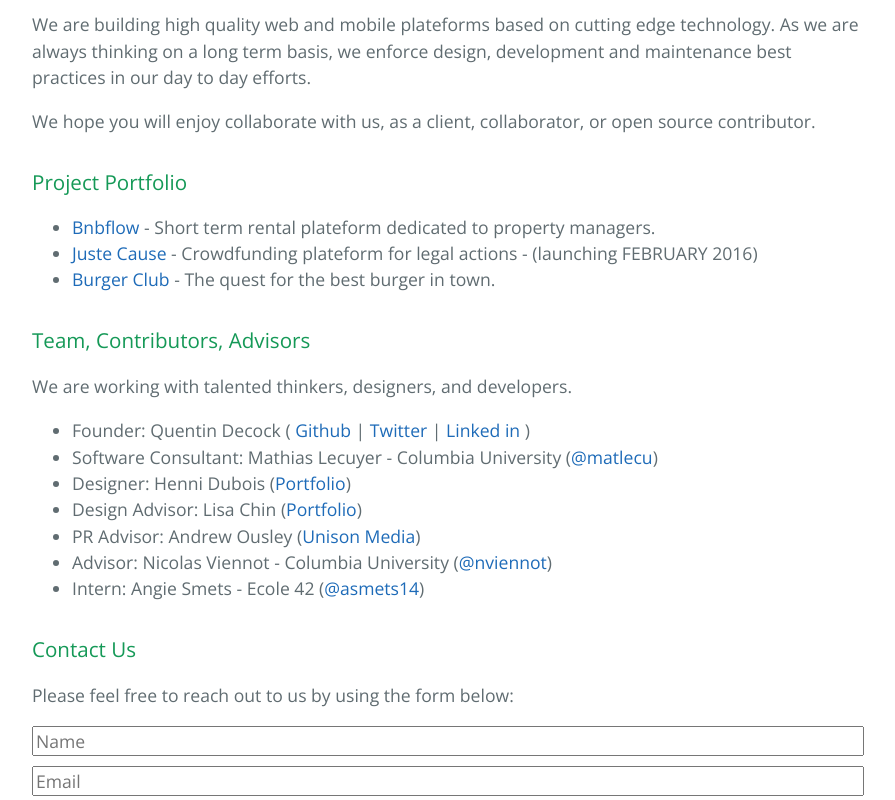
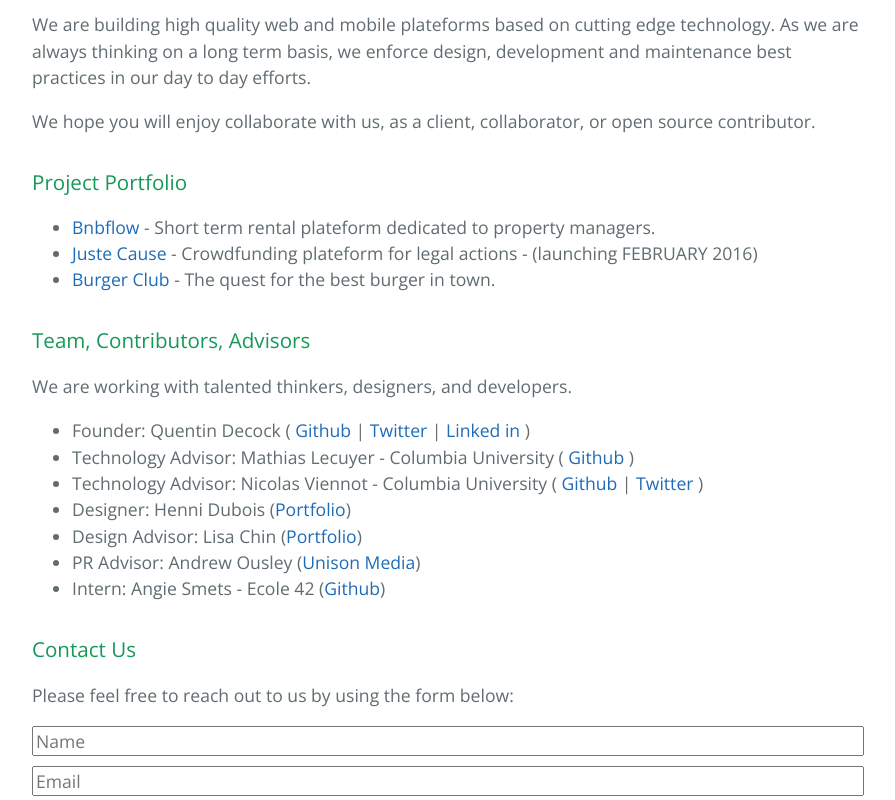
Before and after one commit to quentindecock/peers_and_peers, a plain HTML site: page index.html in a window 1280 px wide. Shown: the part 456-1256 px from the top of the page, without its empty margins (192-1087 px from the left). Drawn offline with nearby package versions, Linux system fonts and the light colour scheme.

Commit message:
update copy and links

```diff
--- a/index.html
+++ b/index.html
@@ -82,12 +82,22 @@
           <a href='https://www.linkedin.com/in/quentin-decock-4940b616' target='_blank'>Linked in</a>
           )
         </li>
-        <li>Software Consultant: Mathias Lecuyer - Columbia University (<a href='https://github.com/matlecu' target='_blank'>@matlecu</a>)</li>
+        <li>Technology Advisor: Mathias Lecuyer - Columbia University
+          (
+            <a href='https://github.com/matlecu' target='_blank'>Github</a>
+          )
+        </li>
+        <li>Technology Advisor: Nicolas Viennot - Columbia University
+          (
+            <a href='https://github.com/nviennot' target='_blank'>Github</a>
+            |
+            <a href='https://twitter.com/nviennot' target='_blank'>Twitter</a>
+          )
+        </li>
         <li>Designer: Henni Dubois (<a href='http://www.hennidubois.com/' target='_blank'>Portfolio</a>)</li>
         <li>Design Advisor: Lisa Chin (<a href='http://www.lisachin.com/' target='_blank'>Portfolio</a>)</li>
         <li>PR Advisor: Andrew Ousley (<a href='http://www.unison.media/' target='_blank'>Unison Media</a>)</li>
-        <li>Advisor: Nicolas Viennot - Columbia University (<a href='https://github.com/nviennot' target='_blank'>@nviennot</a>)</li>
-        <li>Intern: Angie Smets - Ecole 42 (<a href='https://github.com/asmets14' target='_blank'>@asmets14</a>)</li>
+        <li>Intern: Angie Smets - Ecole 42 (<a href='https://github.com/asmets14' target='_blank'>Github</a>)</li>
       </ul>
 
       <h3>
```
